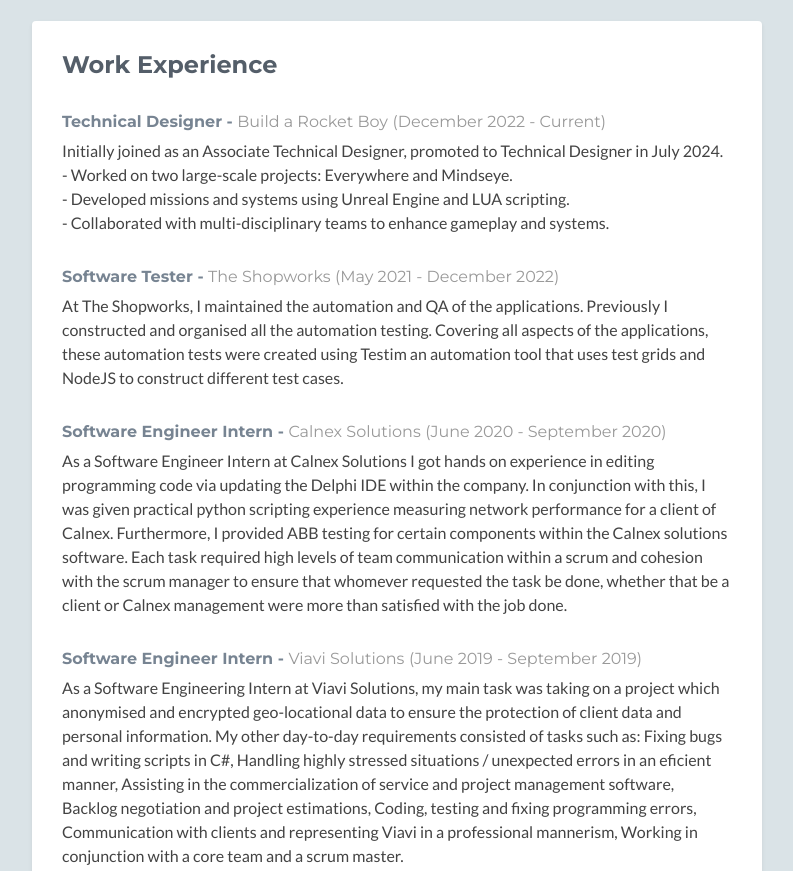
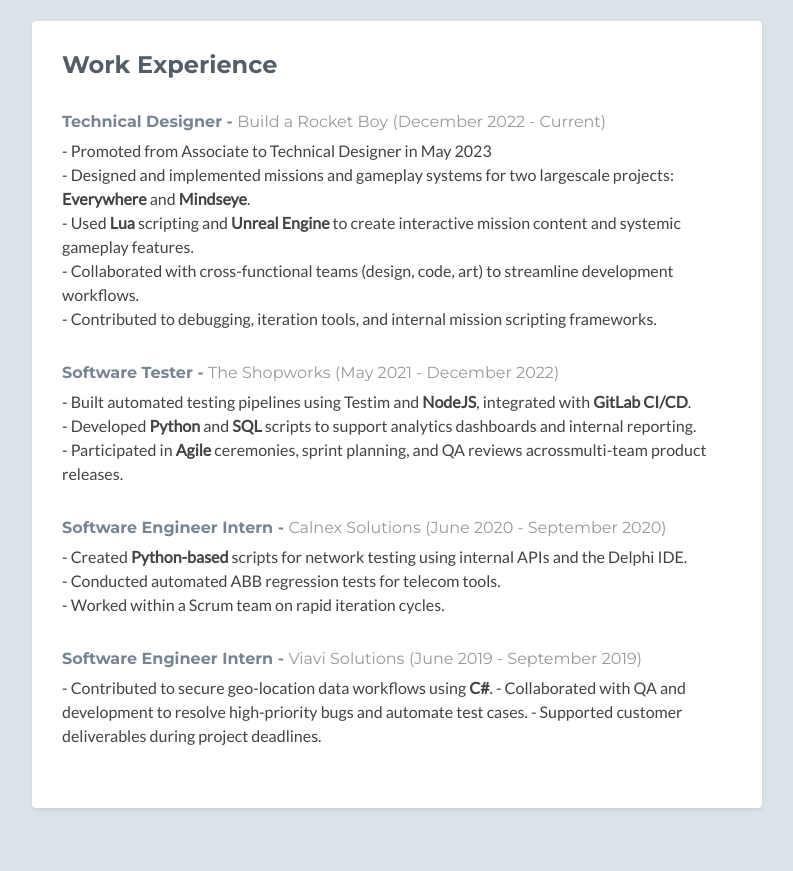
Before and after one commit to ArranSmedley/ArranSmedley.github.io, a plain HTML site: page index.html in a window 1280 px wide. Shown: the part 5740-6611 px from the top of the page, without its empty margins (53-846 px from the left). Drawn offline with nearby package versions, Linux system fonts and the light colour scheme; no server answers; some icons are missing.

Commit message:
Update index.html

```diff
--- a/index.html
+++ b/index.html
@@ -190,22 +190,33 @@
                         <div class="content">
                             <div class="item">
                                 <h3 class="title">Technical Designer - <span class="place"><a href="https://www.buildarocketboy.com/">Build a Rocket Boy</a></span> <span class="year">(December 2022 - Current)</span></h3>
-                                <p>Initially joined as an Associate Technical Designer, promoted to Technical Designer in July 2024.<br>
-                                    - Worked on two large-scale projects: Everywhere and Mindseye.<br>
-                                    - Developed missions and systems using Unreal Engine and LUA scripting.<br>
-                                    - Collaborated with multi-disciplinary teams to enhance gameplay and systems.</p>
+                                <p> - Promoted from Associate to Technical Designer in May 2023<br>
+                                    - Designed and implemented missions and gameplay systems for two largescale projects: <b>Everywhere</b> and <b>Mindseye</b>.<br>
+                                    - Used <b>Lua</b> scripting and <b>Unreal Engine</b> to create interactive mission content and systemic gameplay features.<br>
+                                    - Collaborated with cross-functional teams (design, code, art) to streamline development workflows.<br>
+                                    - Contributed to debugging, iteration tools, and internal mission scripting frameworks.
+                                </p>
                             </div><!--//item-->
 							<div class="item">
                                 <h3 class="title">Software Tester - <span class="place"><a href="https://www.theshopworks.com/">The Shopworks</a></span> <span class="year">(May 2021 - December 2022)</span></h3>
-                                <p>At The Shopworks, I maintained the automation and QA of the applications. Previously I constructed and organised all the automation testing. Covering all aspects of the applications, these automation tests were created using Testim an automation tool that uses test grids and NodeJS to construct different test cases. </p>
+                                <p> - Built automated testing pipelines using Testim and <b>NodeJS</b>, integrated with <b>GitLab CI/CD</b>.<br>
+                                    - Developed <b>Python</b> and <b>SQL</b> scripts to support analytics dashboards and internal reporting.<br>
+                                    - Participated in <b>Agile</b> ceremonies, sprint planning, and QA reviews acrossmulti-team product releases.<br>
+                                </p>
                             </div><!--//item-->
                             <div class="item">
                                 <h3 class="title">Software Engineer Intern - <span class="place"><a href="https://www.calnexsol.com/en/">Calnex Solutions</a></span> <span class="year">(June 2020 - September 2020)</span></h3>
-                                <p>As a Software Engineer Intern at Calnex Solutions I got hands on experience in editing programming code via updating the Delphi IDE within the company. In conjunction with this, I was given practical python scripting experience measuring network performance for a client of Calnex. Furthermore, I provided ABB testing for certain components within the Calnex solutions software. Each task required high levels of team communication within a scrum and cohesion with the scrum manager to ensure that whomever requested the task be done, whether that be a client or Calnex management were more than satisfied with the job done.</p>
+                                <p> - Created <b>Python-based</b> scripts for network testing using internal APIs and the Delphi IDE. <br>
+                                    - Conducted automated ABB regression tests for telecom tools.<br>
+                                    - Worked within a Scrum team on rapid iteration cycles.<br>
+                                </p>
                             </div><!--//item-->
                             <div class="item">
                                 <h3 class="title">Software Engineer Intern - <span class="place"><a href="https://www.viavisolutions.com/en-us">Viavi Solutions</a></span> <span class="year">(June 2019 - September 2019)</span></h3>
-                                <p>As a Software Engineering Intern at Viavi Solutions, my main task was taking on a project which anonymised and encrypted geo-locational data to ensure the protection of client data and personal information. My other day-to-day requirements consisted of tasks such as: Fixing bugs and writing scripts in C#, Handling highly stressed situations / unexpected errors in an eficient manner, Assisting in the commercialization of service and project management software, Backlog negotiation and project estimations, Coding, testing and fixing programming errors, Communication with clients and representing Viavi in a professional mannerism, Working in conjunction with a core team and a scrum master.</p>
+                                <p> - Contributed to secure geo-location data workflows using <b>C#</b>.
+                                    - Collaborated with QA and development to resolve high-priority bugs and automate test cases.
+                                    - Supported customer deliverables during project deadlines.
+                                </p>
                             </div><!--//item-->
 
 
```
